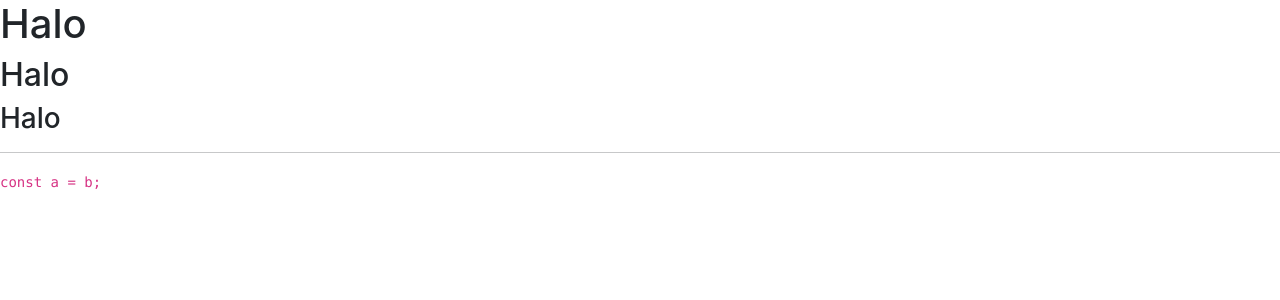
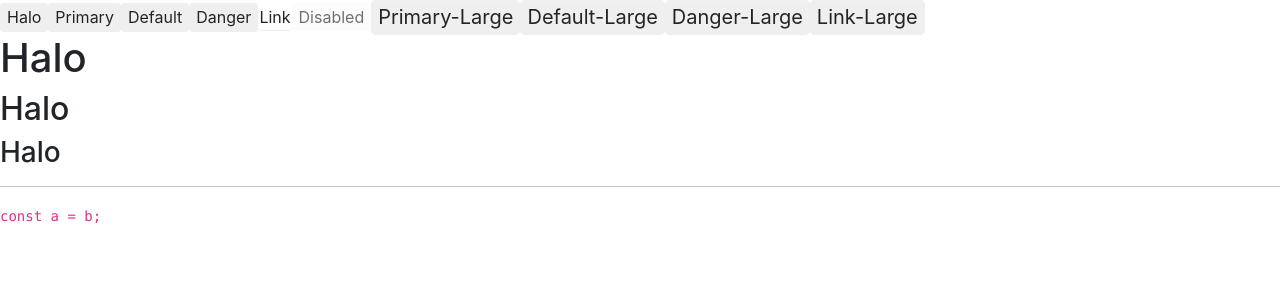
Before and after one commit to Zefeng666/halo-ui, a React (Create React App) app: page / in a window 1280 px wide. Shown: the top 300 px of the page. Built offline with nearby package versions, Linux system fonts and the light colour scheme.

Commit message:
ADD 完成Button组件的基本样式

```diff
--- a/package.json
+++ b/package.json
@@ -6,10 +6,12 @@
     "@testing-library/jest-dom": "^5.11.8",
     "@testing-library/react": "^11.2.2",
     "@testing-library/user-event": "^12.6.0",
+    "@types/classnames": "^2.2.11",
     "@types/jest": "^26.0.19",
     "@types/node": "^12.19.12",
     "@types/react": "^16.14.2",
     "@types/react-dom": "^16.9.10",
+    "classnames": "^2.2.6",
     "node-sass": "^4.14.1",
     "react": "^17.0.1",
     "react-dom": "^17.0.1",
--- a/src/App.tsx
+++ b/src/App.tsx
@@ -1,11 +1,21 @@
-import React, {ReactElement} from 'react';
+import React from 'react';
 import './styles/index.scss'
-
+import Button, {ButtonSize, ButtonType} from "./components/Button/button";
 
 function App() {
   return (
     <div className="App">
       <header className="App-header">
+        <Button>Halo</Button>
+        <Button btnType={ButtonType.Primary}>Primary</Button>
+        <Button btnType={ButtonType.Default}>Default</Button>
+        <Button btnType={ButtonType.Danger}>Danger</Button>
+        <Button btnType={ButtonType.Link} href={"https://www.baidu.com"}>Link</Button>
+        <Button disabled>Disabled</Button>
+        <Button btnType={ButtonType.Primary} size={ButtonSize.Large}>Primary-Large</Button>
+        <Button btnType={ButtonType.Default} size={ButtonSize.Large}>Default-Large</Button>
+        <Button btnType={ButtonType.Danger} size={ButtonSize.Large}>Danger-Large</Button>
+        <Button btnType={ButtonType.Link} size={ButtonSize.Large}>Link-Large</Button>
         <h1>Halo</h1>
         <h2>Halo</h2>
         <h3>Halo</h3>
--- /dev/null
+++ b/src/components/Button/_style.scss
@@ -0,0 +1,35 @@
+.btn {
+  display: inline-block;
+  position: relative;
+  font-weight: $btn-font-weight;
+  line-height: $btn-line-height;
+  color: $body-color;
+  text-align: center;
+  vertical-align: middle;
+  background-image: none;
+  border: $btn-border-width solid transparent;
+  //适应mixin来重用CSS样式
+  @include button-size($btn-padding-y,$btn-padding-x,$btn-font-size,$border-radius);
+  box-shadow: $btn-box-shadow;
+  cursor: pointer;
+  transition: $btn-transition ;
+  //一种是包含disabled class的,一种是包含disaled 这样的attr的，都执行以下的操作
+  &.disabled , &[disabled] {
+    cursor: not-allowed;
+    opacity: $btn-disabled-opacity;
+    box-shadow: none;
+    //使用子元素选择器选择所有的直接子元素
+    > * {
+      pointer-events: none;
+    }
+  }
+}
+
+
+.btn-lg {
+  @include button-size($btn-padding-y-lg,$btn-padding-x-lg,$btn-font-size-lg,$border-radius-lg)
+}
+
+.btn-sm {
+  @include button-size($btn-padding-y-sm,$btn-padding-x-sm,$btn-font-size-sm,$border-radius-sm)
+}
--- /dev/null
+++ b/src/components/Button/button.tsx
@@ -0,0 +1,74 @@
+import React, {FC} from "react";
+import classNames from 'classnames'
+/**
+ * Button大小枚举元素
+ * */
+export enum ButtonSize {
+    Large = 'lg',
+    Small = 'sm',
+}
+
+/**
+ * Button类型枚举元素
+ * */
+export enum ButtonType {
+    Primary ='primary',
+    Default = 'default',
+    Danger = 'danger',
+    Link = 'link'
+}
+
+/**
+ * Button组件属性接口
+ * */
+interface BaseButtonProps{
+    className?: string;
+    disabled?:boolean;
+    size?:ButtonSize;
+    btnType?:ButtonType;
+    children:React.ReactNode,
+    href?:string;
+}
+
+const Button:FC<BaseButtonProps> = (props)=>{
+    const {
+        btnType,
+        disabled,
+        size,
+        href,
+        children
+    } = props;
+
+    const classes = classNames('btn',{
+        [`btn-${btnType}`]:btnType,
+        [`btn-${size}`]:size,
+        'disabled': (btnType === ButtonType.Link && disabled)
+    })
+
+    if (btnType === ButtonType.Link && href){
+        return (
+            <a
+                className={classes}
+                href={href}
+            >
+                {children}
+            </a>
+        )
+    }else {
+        return (
+            <button
+                className={classes}
+                disabled={disabled}
+            >
+                {children}
+            </button>
+        )
+    }
+}
+
+Button.defaultProps = {
+    disabled:false,
+    btnType : ButtonType.Default,
+}
+
+export default Button;
--- /dev/null
+++ b/src/styles/_mixin.scss
@@ -0,0 +1,5 @@
+@mixin button-size($padding-y,$padding-x,$font-size,$border-radius){
+  padding: $padding-y,$padding-x;
+  font-size: $font-size;
+  border-radius: $border-radius;
+}
--- a/src/styles/index.scss
+++ b/src/styles/index.scss
@@ -2,3 +2,7 @@
 @import "variables";
 //layout
 @import "reboot";
+//mixins
+@import "mixin";
+
+@import "../components/Button/style";
```
Also changed, not shown: 1 other file (tests, documents, lock files or other folders).
